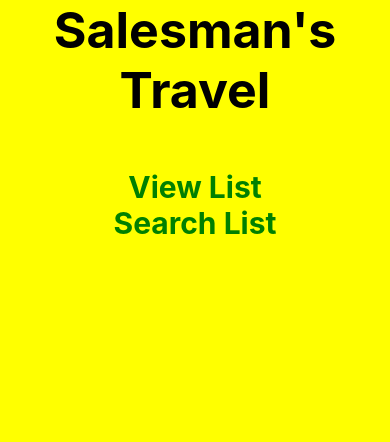
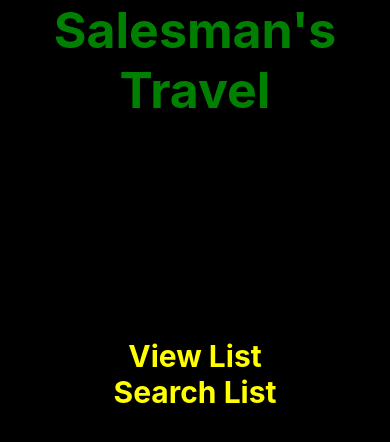
Before and after one commit to richard-remote/Travel, a React Native app: screen / in a window 390 px wide. Shown: the top 442 px of the page. Built offline with nearby package versions, Linux system fonts and the light colour scheme.

Commit message:
Title and options Added the title Added the options Styled with centered text Green Title Yellow Options

```diff
--- a/App.js
+++ b/App.js
@@ -10,48 +10,51 @@ import {Alert, AppRegistry, BackHandler, Button, Platform, StyleSheet, Text, Vie
 //6/13/19 - Aligned the Title and View List option and removed the exit button
 //import {createStackNavigator, createAppContainer} from 'react-navigation';
 
+export default class App extends Component{
+    render () {
+      return (
+        <View style={styles.parent}>
 
-export default class App extends Component {
-  _onPressButton(){
-    BackHandler.exitApp();
-  }
-
-  render() {
-    return (
-      /**ooooooo */
-
-      <View style= {{flex: 1}}>
-        <View style= {{flex: 1, flexDirection: 'row', backgroundColor: 'yellow'}}>
-
-
-          <Text style={{fontSize: 50, fontWeight: 'bold', color: 'black', textAlign: "center"}}>Salesman's Travel</Text>
+          <View style= {styles.title}>
+            <Text style={{fontSize: 50, fontWeight: 'bold', color: 'green', textAlign: "center"}}>Salesman's Travel</Text>
           </View>
 
-        <View style= {{flex: 2, backgroundColor: 'yellow'}}>
-
-          <Text style={{fontSize: 30, fontWeight: 'bold', color: 'green', textAlign: "center"}}>View List</Text>
-          <Text style={{fontSize: 30, fontWeight: 'bold', color: 'green', textAlign: 'center'}}>Search List</Text>
-        </View>
-        <View style= {{flex: 2, backgroundColor: 'yellow'}}></View>
+          <View style={styles.options}>
+            <Text style={{fontSize: 30, fontWeight: 'bold', color: 'yellow', textAlign: "center"}}>View List</Text>
+            <Text style={{fontSize: 30, fontWeight: 'bold', color: 'yellow', textAlign: 'center'}}>Search List</Text>
           </View>
 
+          <View style={styles.footer}>
+          </View>
+
+        </View>
       );
     }
 }
 
-/* 5/22/19 - A whooooole lotta mess down here. I'll clean it up as I go along.
-             For now, I just want the bare bones skeleton
-export default createAppContainer(AppNavigator);
+const styles = StyleSheet.create({
+  parent: {
+    flex: 1,
+  },
+
+  title: {
+    flex: 2,
+    backgroundColor: '#000000',
+  },
+
+  options: {
+    flex: 1,
+    backgroundColor: '#000000',
+  },
+
+  footer: {
+    flex: 2,
+    backgroundColor: '#000000'
+  },
 
 
-/**
- * Sample React Native App
- * https://github.com/facebook/react-native
- *
- * @format
- * @flow
- */
 
+});
 
 
 
```
Lines whose indentation alone changed are shown as unchanged.
